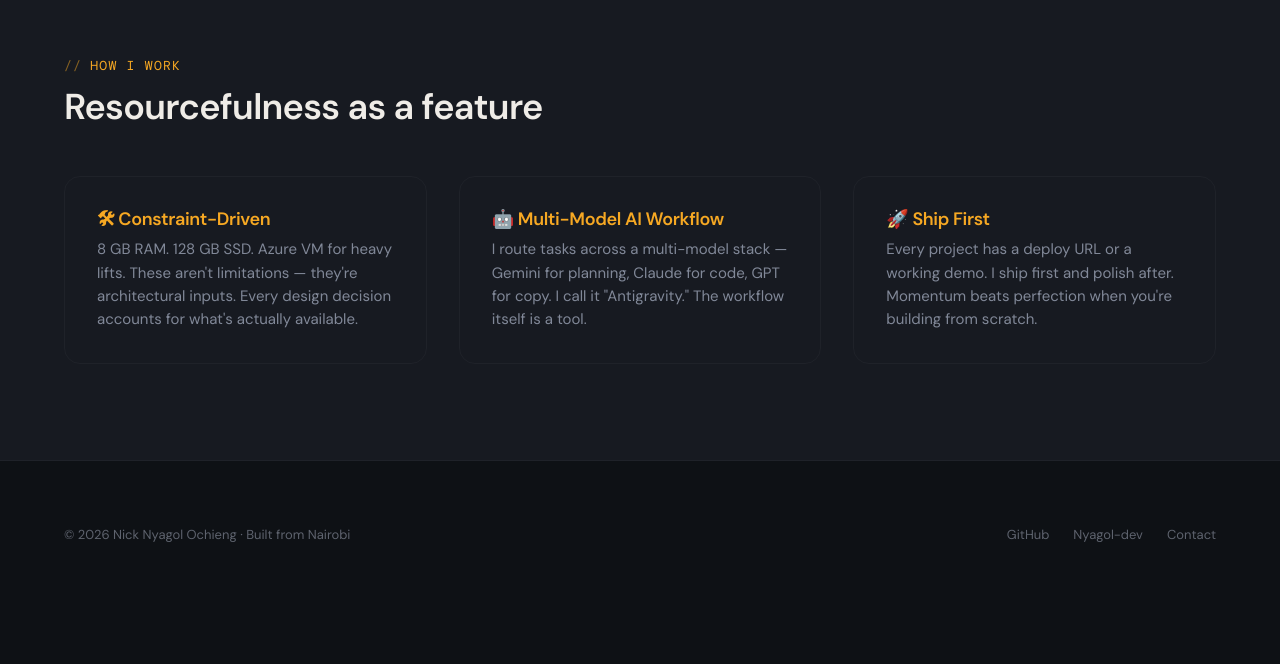
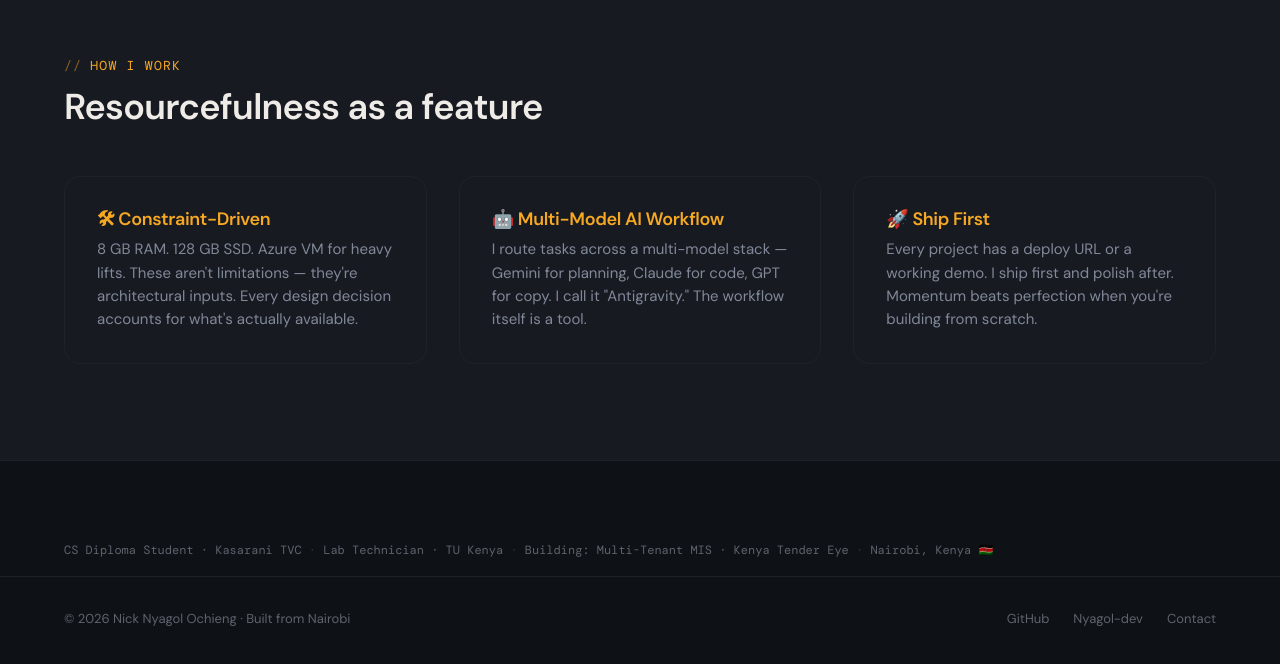
Before and after one commit to Clown-nerd/Potfolio-V3.2-, a Next.js app in the folder portfolio/: page / in a window 1280 px wide. Shown: the part 1390-2054 px from the top of the page. Before the commit the page ends 2000 px from the top, so only its background shows below. Built offline with nearby package versions, Linux system fonts and the light colour scheme.

Commit message:
icooperate current status strip to footer, update project outcome notes, and apply sticky header styling

```diff
--- a/portfolio/app/about/page.tsx
+++ b/portfolio/app/about/page.tsx
@@ -99,6 +99,9 @@ export default function About() {
               tasks to the right model, I get senior-engineer-level output from
               a student-level budget. The workflow itself is a competitive
               advantage.
+            </p>
+            <p>
+              The models write drafts. I make the decisions.
             </p>
           </div>
         </div>
--- a/portfolio/app/components/Footer.tsx
+++ b/portfolio/app/components/Footer.tsx
@@ -5,6 +5,35 @@ export default function Footer() {
 
   return (
     <footer className="footer">
+      {/* Condensed currently strip — one line, same signal as homepage */}
+      <div
+        style={{
+          borderBottom: "1px solid var(--border-subtle)",
+          paddingBlock: "var(--space-md)",
+          marginBottom: "var(--space-xl)",
+        }}
+      >
+        <div className="container">
+          <p
+            style={{
+              fontFamily: "var(--font-mono)",
+              fontSize: "0.75rem",
+              color: "var(--text-tertiary)",
+              margin: 0,
+              maxWidth: "none",
+            }}
+          >
+            CS Diploma Student · Kasarani TVC
+            <span style={{ margin: "0 0.6em", opacity: 0.4 }}>·</span>
+            Lab Technician · TU Kenya
+            <span style={{ margin: "0 0.6em", opacity: 0.4 }}>·</span>
+            Building: Multi-Tenant MIS · Kenya Tender Eye
+            <span style={{ margin: "0 0.6em", opacity: 0.4 }}>·</span>
+            Nairobi, Kenya 🇰🇪
+          </p>
+        </div>
+      </div>
+
       <div className="container footer-inner">
         <p className="footer-text">
           © {year} Nick Nyagol Ochieng · Built from Nairobi
--- a/portfolio/app/data/projects.ts
+++ b/portfolio/app/data/projects.ts
@@ -42,7 +42,7 @@ export const projects: Project[] = [
     approach:
       "Implemented shared-schema multi-tenancy using PostgreSQL Row-Level Security (RLS) policies. Every table has a tenant_id column, and RLS policies enforce that queries only return rows belonging to the authenticated tenant. Drizzle ORM handles the schema migrations, and the auth layer injects tenant context into every database session.",
     outcome:
-      "12 active tenants running on a single Neon free-tier instance. Zero cross-tenant data incidents. Sub-100ms query times despite shared resources.",
+      "12 active tenants running on a single Neon free-tier instance. Zero cross-tenant data incidents. Sub-100ms query times despite shared resources. Built on the 8 GB machine — RLS was the only realistic path to multi-tenancy without spinning up separate databases.",
     stackRationale:
       "The platform leverages Next.js and TypeScript for a robust frontend, with PostgreSQL on Neon and Drizzle ORM to manage shared-schema multi-tenancy using Row-Level Security, all deployed on Vercel.",
     links: [
@@ -75,7 +75,7 @@ export const projects: Project[] = [
     approach:
       "Built scrapers to normalize tender data from multiple government portals into a unified PostgreSQL database. Added full-text search with pg_trgm for fuzzy matching, and a Next.js frontend with filters for entity, category, and deadline. Email notification workers handle alert subscriptions.",
     outcome:
-      "Thousands of tenders indexed and searchable. Used by civic organizations and journalists tracking procurement patterns in county governments.",
+      "Thousands of tenders indexed and searchable. Used by civic organizations and journalists tracking procurement patterns in county governments. Scrapers and full-text indexing ran on the 8 GB machine using pg_trgm — no dedicated search infrastructure needed.",
     stackRationale:
       "Built using Next.js, Node.js, and TypeScript, with PostgreSQL providing the data storage and full-text search capabilities, and Vercel for deployment.",
   },
@@ -106,7 +106,7 @@ export const projects: Project[] = [
     approach:
       "Designed a Fastify API layer that accepts financial data inputs and enqueues processing jobs through BullMQ. Workers handle reconciliation, validation, and report generation asynchronously. Redis manages queue state, and dead-letter queues capture failures for manual review. PostgreSQL stores all processed results with full audit trails.",
     outcome:
-      "Currently in development. Architecture designed to handle batch processing of financial data at scale, with built-in retry logic and audit compliance.",
+      "Currently in development. Architecture designed to handle batch processing of financial data at scale, with built-in retry logic and audit compliance. Queue-driven design chosen specifically to keep memory pressure low on the 8 GB machine — workers process jobs one at a time, not in parallel.",
     stackRationale:
       "A queue-driven architecture utilizing Node.js, Fastify, BullMQ, and Redis for asynchronous processing, backed by PostgreSQL and typed with TypeScript.",
   },
--- a/portfolio/app/globals.css
+++ b/portfolio/app/globals.css
@@ -583,6 +583,9 @@ ul, ol {
   border-top: 1px solid var(--border-subtle);
   border-bottom: 1px solid var(--border-subtle);
   padding-block: var(--space-lg);
+  position: sticky;
+  top: var(--nav-height);
+  z-index: 50;
 }
 
 .currently-inner {
```
